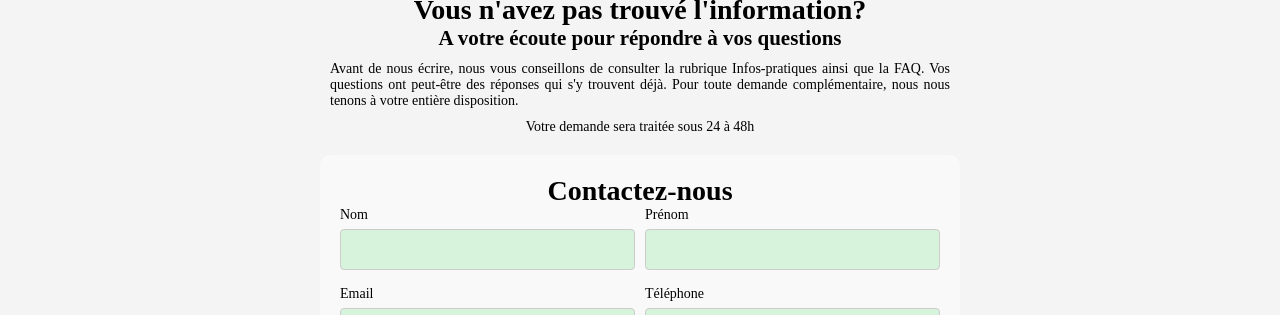
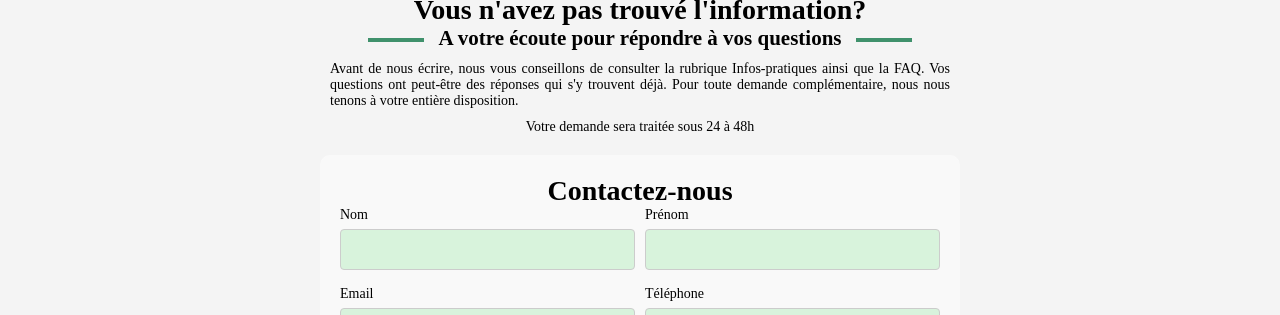
Before and after one commit to Arkcoz/SiteAccrobranche, a PHP site: page /contact.php in a window 1280 px wide. Shown: the part 70-385 px from the top of the page. Run offline with PHP 8.4, Linux system fonts and the light colour scheme.

Commit message:
feat: ligne entourant sous-titre

```diff
--- a/style.css
+++ b/style.css
@@ -123,6 +123,15 @@ Description des pages
     margin: 10px;
 }
 
+.containerDescriptionPage h2::before,.containerDescriptionPage h2::after{
+    display: inline-block;
+    content: "";
+    border-top: .3rem solid #40916C;
+    width: 4rem;
+    margin: 0 1rem;
+    vertical-align: middle;
+}
+
 /*
 Formulaires
  */
```
